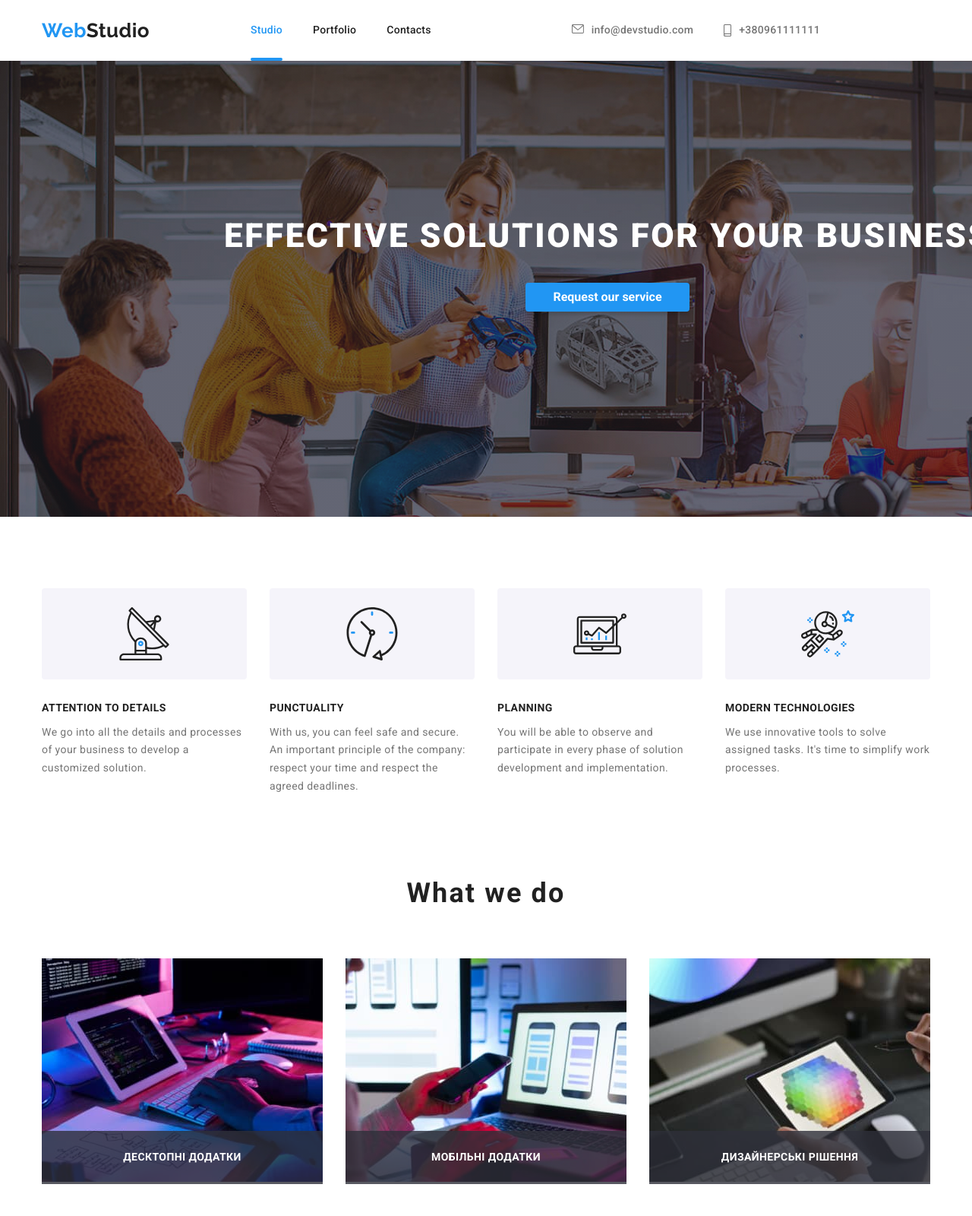
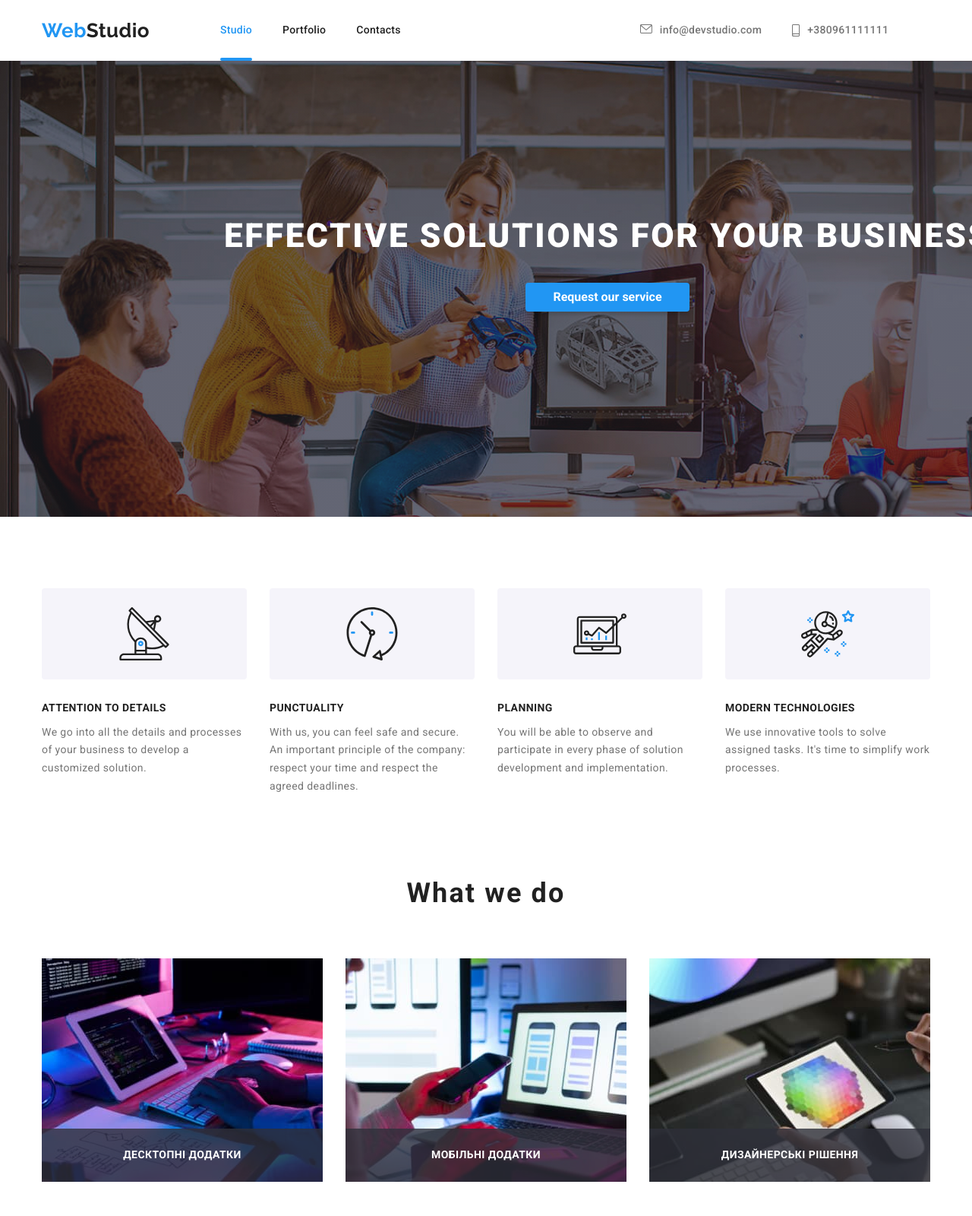
Before and after one commit to Yulia097/goit-markup-hw-05, a plain HTML site: page index.html in a window 1280 px wide. Shown: the top 1600 px of the page at 76% size. Drawn offline with nearby package versions, Linux system fonts and the light colour scheme.

Commit message:
changes are uploaded

```diff
--- a/css/styles.css
+++ b/css/styles.css
@@ -41,6 +41,8 @@ a {
   display: flex;
   align-items: center;
   justify-content: flex-end;
+  margin-left: 0px;
+  padding-left: 0px;
 }
 .container {
   width: 1200px;
@@ -89,6 +91,7 @@ ul {
 .sitenav-links {
   display: flex;
   align-items: center;
+  padding-left: 0px;
 }
 .studio-white {
   color: var(--primary-white-color);
@@ -316,10 +319,16 @@ ul {
 .site-nav-list {
   display: flex;
   margin-left: 93px;
+  padding-left: 0px;
 }
+.sitenav-links {
+  padding-right: 0px;
+}
+
 .header-list {
   display: flex;
-  margin: auto;
+  margin-left: 315px;
+  padding-left: 0px;
 }
 
 .item {
@@ -374,6 +383,11 @@ ul {
   align-items: center;
   justify-content: flex-end;
   margin-bottom: 0px;
+  margin-left: 0px;
+  padding-left: 0px;
+}
+.list-images-links:nth-child(1) {
+  margin-left: 0px;
 }
 .list-images:last-child {
   margin-right: 0px;
@@ -432,6 +446,9 @@ ul {
   padding-bottom: 20px;
   padding-left: 24px;
   padding-right: 24px;
+}
+.border-none {
+  display: block;
 }
 .photo {
   display: block;
--- a/index.html
+++ b/index.html
@@ -6,7 +6,7 @@
   <meta http-equiv="X-UA-Compatible" content="IE=edge" />
   <meta name="viewport" content="width=device-width, initial-scale=1.0" />
   <title>
-    Document
+    WedStudio
   </title>
   <link href="https://fonts.googleapis.com/css2?family=Raleway:wght@700&family=Roboto:wght@400;500;700;900&display=swap"
     rel="stylesheet">
@@ -150,7 +150,7 @@
       </h2>
       <ul class="list-images-links">
         <li class="list-images">
-          <img src="./images/img1.jpg" alt="Keyboard" width="370" />
+          <img class="border-none" src="./images/img1.jpg" alt="Keyboard" width="370" />
           <div class="photo-overlay">
             <p class="text-apps">
               Десктопні додатки
@@ -158,7 +158,7 @@
           </div>
         </li>
         <li class="list-images">
-          <img src="./images/img2.jpg" alt="Laptop" width="370" />
+          <img class="border-none" src=" ./images/img2.jpg" alt="Laptop" width="370" />
           <div class="photo-overlay">
             <p class="text-apps">
               Мобільні додатки
@@ -166,7 +166,7 @@
           </div>
         </li>
         <li class="list-images">
-          <img src="./images/img3.jpg" alt="Tablet" width="370" />
+          <img class="border-none" src=" ./images/img3.jpg" alt="Tablet" width="370" />
           <div class="photo-overlay">
             <p class="text-apps">
               Дизайнерські рішення
```
